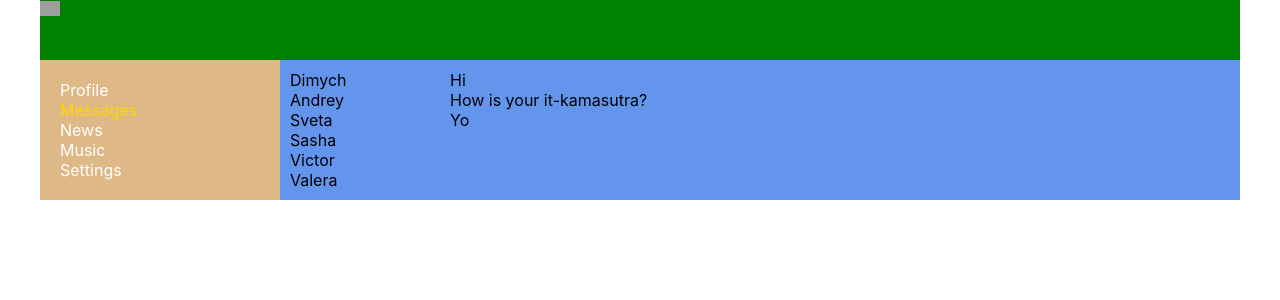
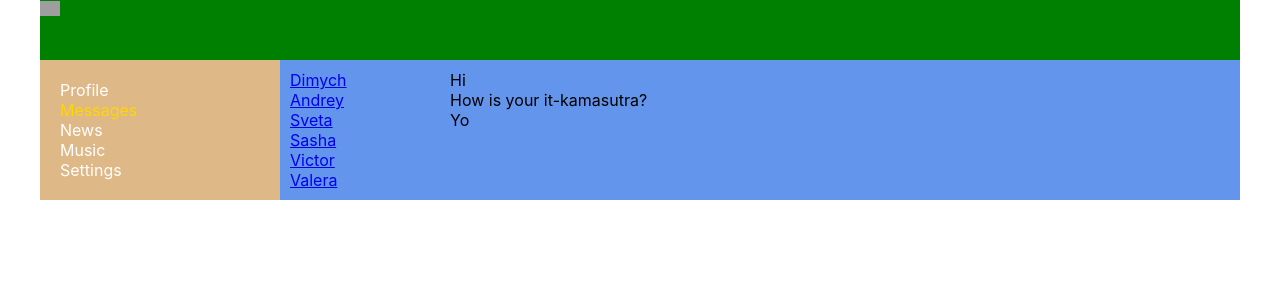
Before and after one commit to palchikmrg/samurai-way, a React (Create React App) app: page /dialogs in a window 1280 px wide. Shown: the top 300 px of the page. Built offline with nearby package versions, Linux system fonts and the light colour scheme; grey boxes are pictures that could not be loaded.

Commit message:
NavLink  for Dialogs

```diff
--- a/src/components/Dialogs/Dialogs.module.css
+++ b/src/components/Dialogs/Dialogs.module.css
@@ -7,7 +7,9 @@
     padding: 10px;
 }
 
-
+.dialogsItems .active {
+    color: gold;
+}
 
 
 .messages {
--- a/src/components/Dialogs/Dialogs.tsx
+++ b/src/components/Dialogs/Dialogs.tsx
@@ -1,27 +1,28 @@
 
 import s from'./Dialogs.module.css';
+import {NavLink} from "react-router-dom";
 
 function Dialogs(props: any) {
     return (
         <div className={s.dialogs}>
             <div className={s.dialogsItems}>
                 <div className={s.dialog + ' ' + s.active}>
-                    Dimych
+                    <NavLink to="/dialogs/1">Dimych</NavLink>
                 </div>
                 <div className={s.dialog}>
-                    Andrey
+                    <NavLink to="/dialogs/2">Andrey</NavLink>
                 </div>
                 <div className={s.dialog}>
-                    Sveta
+                    <NavLink to="/dialogs/3">Sveta</NavLink>
                 </div>
                 <div className={s.dialog}>
-                    Sasha
+                    <NavLink to="/dialogs/4">Sasha</NavLink>
                 </div>
                 <div className={s.dialog}>
-                    Victor
+                    <NavLink to="/dialogs/5">Victor</NavLink>
                 </div>
                 <div className={s.dialog}>
-                    Valera
+                    <NavLink to="/dialogs/6">Valera</NavLink>
                 </div>
             </div>
             <div className={s.messages}>
```
